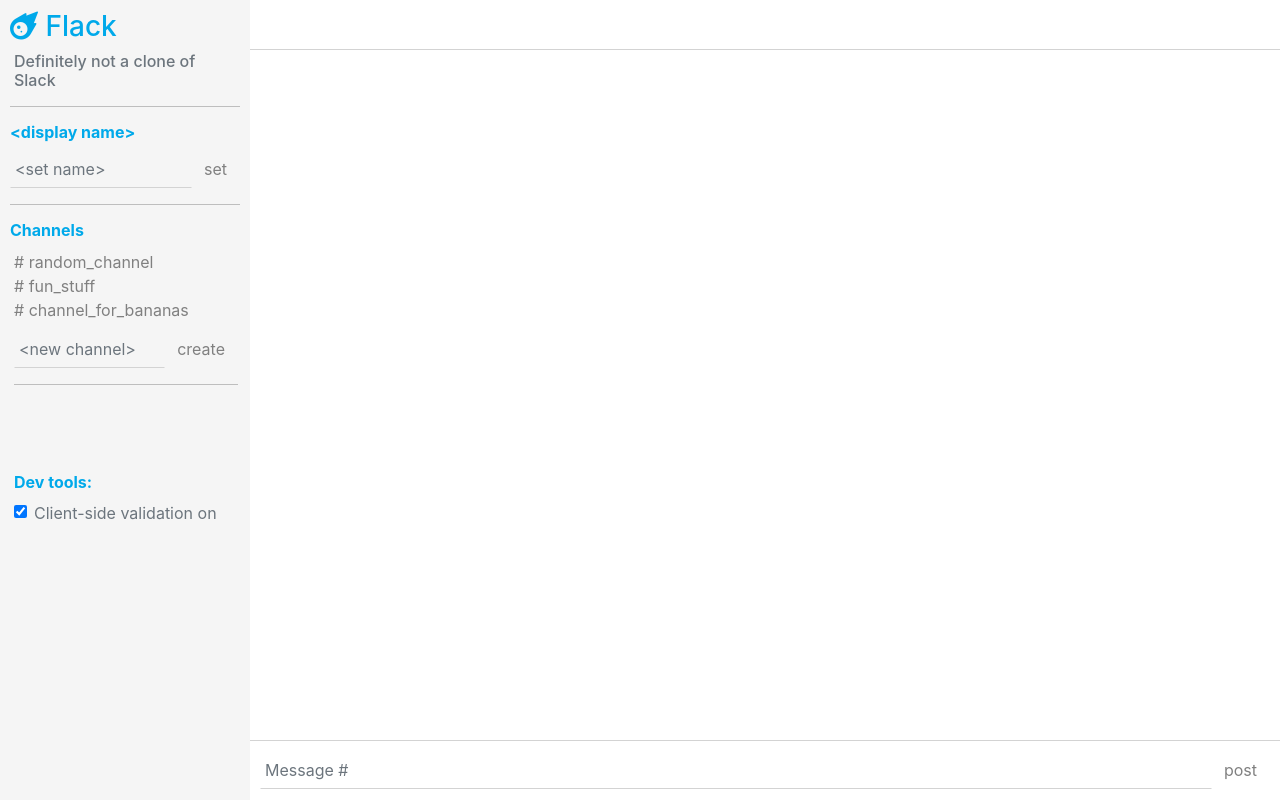
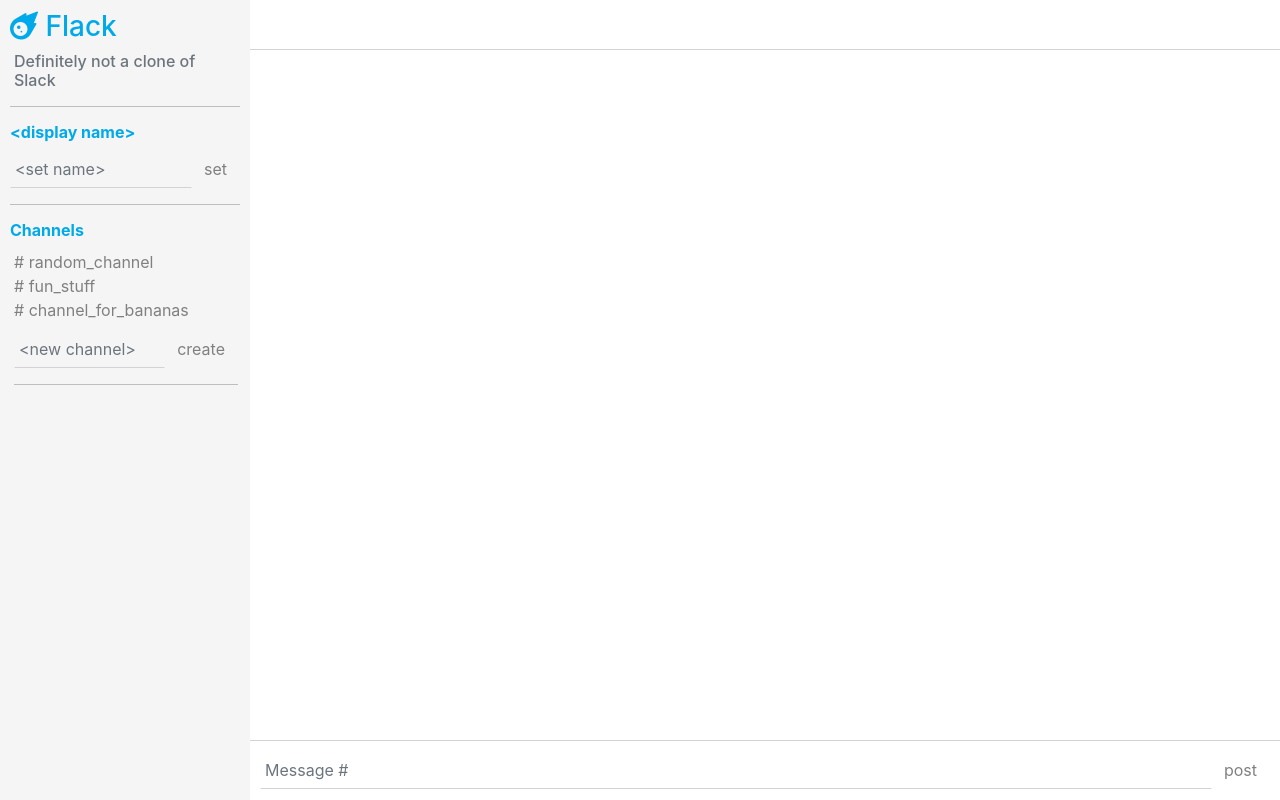
Before and after one commit to louissxu/cs50web-flack, a Flask app: page / in a window 1280 px wide. Run offline with Flask 2, Linux system fonts and the light colour scheme; some libraries are stand-ins or nearby versions.

Commit message:
Remove non-working clientside validation checkbox.

```diff
--- a/static/index.js
+++ b/static/index.js
@@ -36,7 +36,7 @@ document.addEventListener("DOMContentLoaded", () => {
 
         if (url_path_array[1] == "channel"){
             // Pull channel_name from url path then set it to local storage
-            channel_name = url_path_array[2]
+            channel_name = url_path_array[2];
             localStorage.setItem("channel_name", channel_name);
 
             // // Hack - Pull variable name from html content
@@ -81,6 +81,7 @@ document.addEventListener("DOMContentLoaded", () => {
             scroll();
         }
     });
+
 
     // Form validation
     var forms = document.getElementsByClassName("needs-validation");
--- a/templates/index.html.jinja2
+++ b/templates/index.html.jinja2
@@ -79,12 +79,6 @@ Flack
             </div>
         </form>
         <hr>
-        <br><br><br>
-        <h6><strong>Dev tools:</strong></h6>
-        <div class="form-check">
-            <input class="form-check-input" type="checkbox" id="dev_clientside_validation" value="dev_clientside_validation_on" checked>
-            <label class="form-check-label text-muted" for="dev_clientside_validation">Client-side validation on</label>
-        </div>
     </ul>
 {% endblock %}
 
```
